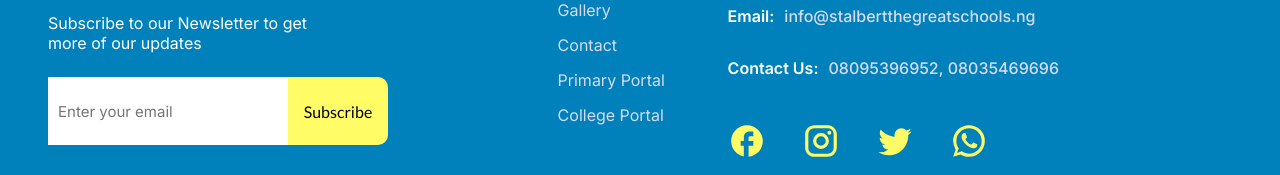
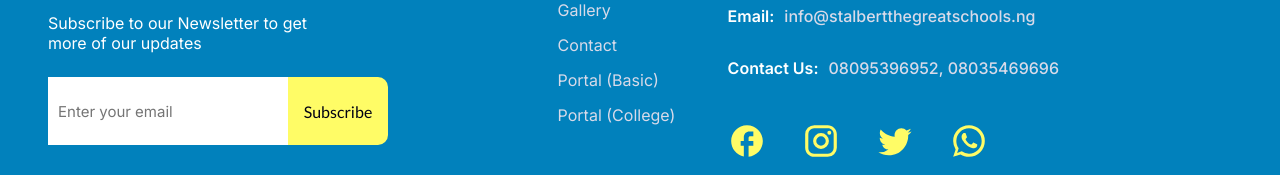
Before and after one commit to Stephenanokz/stalbertschool, a React (Vite) app: page / in a window 1280 px wide. Shown: the part 3975-4150 px from the top of the page. Built offline with nearby package versions, Linux system fonts and the light colour scheme; no server answers.

Commit message:
portal ui change

```diff
--- a/src/components/Footer/Footer.jsx
+++ b/src/components/Footer/Footer.jsx
@@ -43,10 +43,10 @@ const Footer = () => {
                 <Link to="/contact">Contact</Link>
               </li>
               <li>
-                <Link to="/primary-portal">Primary Portal</Link>
+                <Link to="/primary-portal">Portal (Basic)</Link>
               </li>
               <li>
-                <Link to="/college-portal">College Portal</Link>
+                <Link to="/college-portal">Portal (College)</Link>
               </li>
             </ul>
           </div>
@@ -57,7 +57,10 @@ const Footer = () => {
             <div className="items">
               <div className="item">
                 <span className="title">Address:</span>
-                <span className="desc">No 24 Enugu Ozalla street, P.M.B 1010 Odume-Obosi Anambra state, Nigeria.</span>
+                <span className="desc">
+                  No 24 Enugu Ozalla street, P.M.B 1010 Odume-Obosi Anambra
+                  state, Nigeria.
+                </span>
               </div>
               <div className="item">
                 <span className="title">Email:</span>
--- a/src/components/Navbar/Navbar.jsx
+++ b/src/components/Navbar/Navbar.jsx
@@ -52,7 +52,7 @@ const Navbar = () => {
                   setIsDropped(!isDropped);
                 }}
               >
-                <Link to="/primary-portal">Primary Portal</Link>
+                <Link to="/primary-portal">Basic</Link>
               </li>
               <li
                 onClick={() => {
@@ -60,7 +60,7 @@ const Navbar = () => {
                   setIsDropped(!isDropped);
                 }}
               >
-                <Link to="/college-portal">College Portal</Link>
+                <Link to="/college-portal">College</Link>
               </li>
             </ul>
           </li>
--- a/src/pages/PortalPri/PortalPri.jsx
+++ b/src/pages/PortalPri/PortalPri.jsx
@@ -5,7 +5,7 @@ import Banner from "../../components/Banner/Banner";
 const PortalPri = () => {
   return (
     <div className="PortalPri">
-      <Banner title="School Portal" subTitle="St. Albert Primary school" />
+      <Banner title="Basic Portal" subTitle="St. Albert the great schools" />
       <div className="container">
         <div className="cardList">
           <div className="portalItem admin">
--- a/src/pages/PortalPri/PortalPri.scss
+++ b/src/pages/PortalPri/PortalPri.scss
@@ -5,6 +5,7 @@
         display: flex;
         flex-direction: column;
         justify-content: center;
+        align-items: center;
 
         .cardList {
             width: 100%;
@@ -77,6 +78,8 @@
         .container {
 
             .cardList {
+                width: 70%;
+                gap: 30px;
 
                 .portalItem {
                     height: 250px;
--- a/src/pages/PortalSec/PortalSec.jsx
+++ b/src/pages/PortalSec/PortalSec.jsx
@@ -5,7 +5,7 @@ import Banner from "../../components/Banner/Banner";
 const PortalSec = () => {
   return (
     <div className="PortalSec">
-      <Banner title="School Portal" subTitle="St. Albert Secondary school" />
+      <Banner title="College Portal" subTitle="St. Albert the great schools" />
       <div className="container">
         <div className="cardList">
           <div className="portalItem admin">
--- a/src/pages/PortalSec/PortalSec.scss
+++ b/src/pages/PortalSec/PortalSec.scss
@@ -5,6 +5,7 @@
         display: flex;
         flex-direction: column;
         justify-content: center;
+        align-items: center;
 
         .cardList {
             width: 100%;
@@ -77,6 +78,8 @@
         .container {
 
             .cardList {
+                width: 70%;
+                gap: 30px;
 
                 .portalItem {
                     height: 250px;
```
